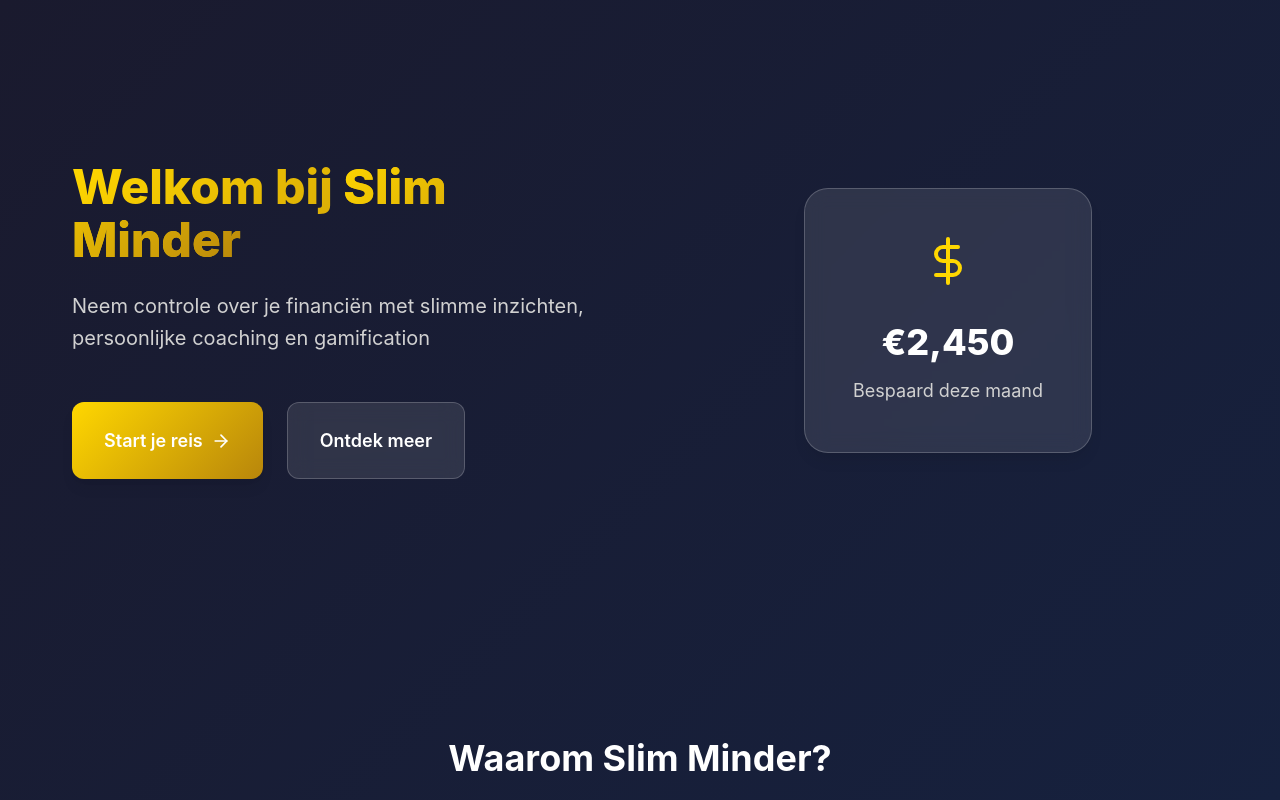
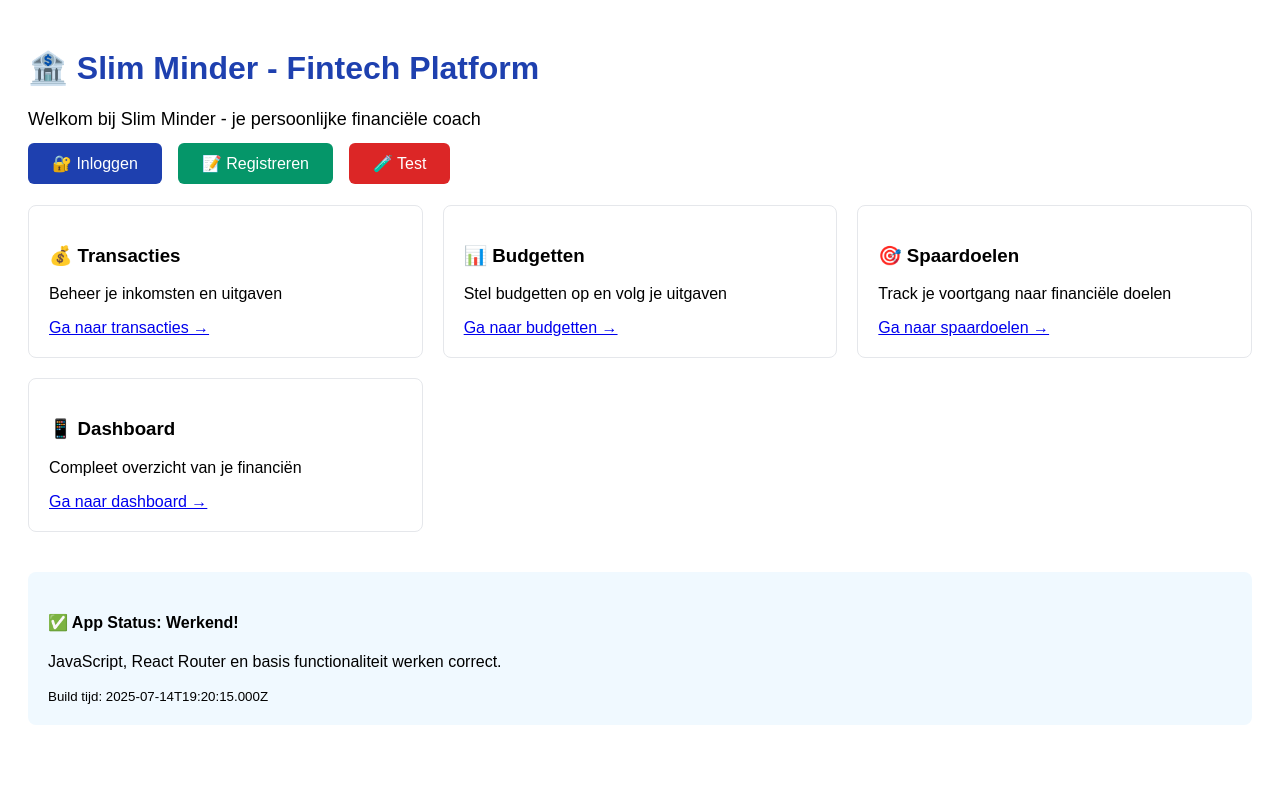
Before and after one commit to mvgrieken/slim-minder, a React (Create React App) app: page / in a window 1280 px wide. Shown: the top 800 px of the page. Built offline with nearby package versions, Linux system fonts and the light colour scheme; no server answers.

Commit message:
Switch to SimpleApp without styled-components to fix JS execution

```diff
--- /dev/null
+++ b/src/SimpleApp.tsx
@@ -0,0 +1,101 @@
+import React from 'react';
+import { BrowserRouter as Router, Routes, Route, Link } from 'react-router-dom';
+
+// Simple components without styled-components
+const SimpleHomePage: React.FC = () => (
+  <div style={{ padding: '20px', fontFamily: 'Arial, sans-serif' }}>
+    <h1 style={{ color: '#1e40af' }}>🏦 Slim Minder - Fintech Platform</h1>
+    <p style={{ fontSize: '18px', marginBottom: '24px' }}>
+      Welkom bij Slim Minder - je persoonlijke financiële coach
+    </p>
+
+    <nav style={{ marginBottom: '32px' }}>
+      <Link to="/login" style={{ marginRight: '16px', padding: '12px 24px', background: '#1e40af', color: 'white', textDecoration: 'none', borderRadius: '6px' }}>
+        🔐 Inloggen
+      </Link>
+      <Link to="/register" style={{ marginRight: '16px', padding: '12px 24px', background: '#059669', color: 'white', textDecoration: 'none', borderRadius: '6px' }}>
+        📝 Registreren
+      </Link>
+      <Link to="/test" style={{ marginRight: '16px', padding: '12px 24px', background: '#dc2626', color: 'white', textDecoration: 'none', borderRadius: '6px' }}>
+        🧪 Test
+      </Link>
+    </nav>
+
+    <div style={{ display: 'grid', gridTemplateColumns: 'repeat(auto-fit, minmax(300px, 1fr))', gap: '20px' }}>
+      <div style={{ border: '1px solid #e5e7eb', borderRadius: '8px', padding: '20px' }}>
+        <h3>💰 Transacties</h3>
+        <p>Beheer je inkomsten en uitgaven</p>
+        <Link to="/transactions">Ga naar transacties →</Link>
+      </div>
+
+      <div style={{ border: '1px solid #e5e7eb', borderRadius: '8px', padding: '20px' }}>
+        <h3>📊 Budgetten</h3>
+        <p>Stel budgetten op en volg je uitgaven</p>
+        <Link to="/budgets">Ga naar budgetten →</Link>
+      </div>
+
+      <div style={{ border: '1px solid #e5e7eb', borderRadius: '8px', padding: '20px' }}>
+        <h3>🎯 Spaardoelen</h3>
+        <p>Track je voortgang naar financiële doelen</p>
+        <Link to="/savings">Ga naar spaardoelen →</Link>
+      </div>
+
+      <div style={{ border: '1px solid #e5e7eb', borderRadius: '8px', padding: '20px' }}>
+        <h3>📱 Dashboard</h3>
+        <p>Compleet overzicht van je financiën</p>
+        <Link to="/dashboard">Ga naar dashboard →</Link>
+      </div>
+    </div>
+
+    <div style={{ marginTop: '40px', padding: '20px', background: '#f0f9ff', borderRadius: '8px' }}>
+      <h4>✅ App Status: Werkend!</h4>
+      <p>JavaScript, React Router en basis functionaliteit werken correct.</p>
+      <small>Build tijd: {new Date().toISOString()}</small>
+    </div>
+  </div>
+);
+
+const SimpleLoginPage: React.FC = () => (
+  <div style={{ padding: '20px', maxWidth: '400px', margin: '0 auto', fontFamily: 'Arial, sans-serif' }}>
+    <h2>🔐 Inloggen</h2>
+    <Link to="/" style={{ color: '#1e40af' }}>← Terug naar home</Link>
+    <form style={{ marginTop: '20px' }}>
+      <input type="email" placeholder="Email" style={{ width: '100%', padding: '12px', marginBottom: '12px', border: '1px solid #ddd', borderRadius: '6px' }} />
+      <input type="password" placeholder="Wachtwoord" style={{ width: '100%', padding: '12px', marginBottom: '12px', border: '1px solid #ddd', borderRadius: '6px' }} />
+      <button type="submit" style={{ width: '100%', padding: '12px', background: '#1e40af', color: 'white', border: 'none', borderRadius: '6px', cursor: 'pointer' }}>
+        Inloggen
+      </button>
+    </form>
+  </div>
+);
+
+const SimpleTestPage: React.FC = () => (
+  <div style={{ padding: '20px', fontFamily: 'Arial, sans-serif' }}>
+    <h2>🧪 Test Pagina</h2>
+    <Link to="/" style={{ color: '#1e40af' }}>← Terug naar home</Link>
+    <div style={{ marginTop: '20px', padding: '20px', background: '#f0fdf4', borderRadius: '8px' }}>
+      <h3>✅ JavaScript Test Succesvol!</h3>
+      <p>React Router werkt correct - je kunt tussen pagina's navigeren.</p>
+    </div>
+  </div>
+);
+
+const SimpleApp: React.FC = () => {
+  return (
+    <Router>
+      <Routes>
+        <Route path="/" element={<SimpleHomePage />} />
+        <Route path="/login" element={<SimpleLoginPage />} />
+        <Route path="/test" element={<SimpleTestPage />} />
+        <Route path="*" element={
+          <div style={{ padding: '20px', textAlign: 'center' }}>
+            <h2>404 - Pagina niet gevonden</h2>
+            <Link to="/">Terug naar home</Link>
+          </div>
+        } />
+      </Routes>
+    </Router>
+  );
+};
+
+export default SimpleApp;
--- a/src/index.tsx
+++ b/src/index.tsx
@@ -1,6 +1,7 @@
 import React from 'react';
 import ReactDOM from 'react-dom/client';
 import App from './App';
+import SimpleApp from './SimpleApp';
 import reportWebVitals from './reportWebVitals';
 
 // Get the root element
@@ -13,10 +14,10 @@ if (!container) {
 // Create React root
 const root = ReactDOM.createRoot(container);
 
-// Render the app
+// Render the app - using SimpleApp for debugging
 root.render(
   <React.StrictMode>
-    <App />
+    <SimpleApp />
   </React.StrictMode>
 );
 
```
